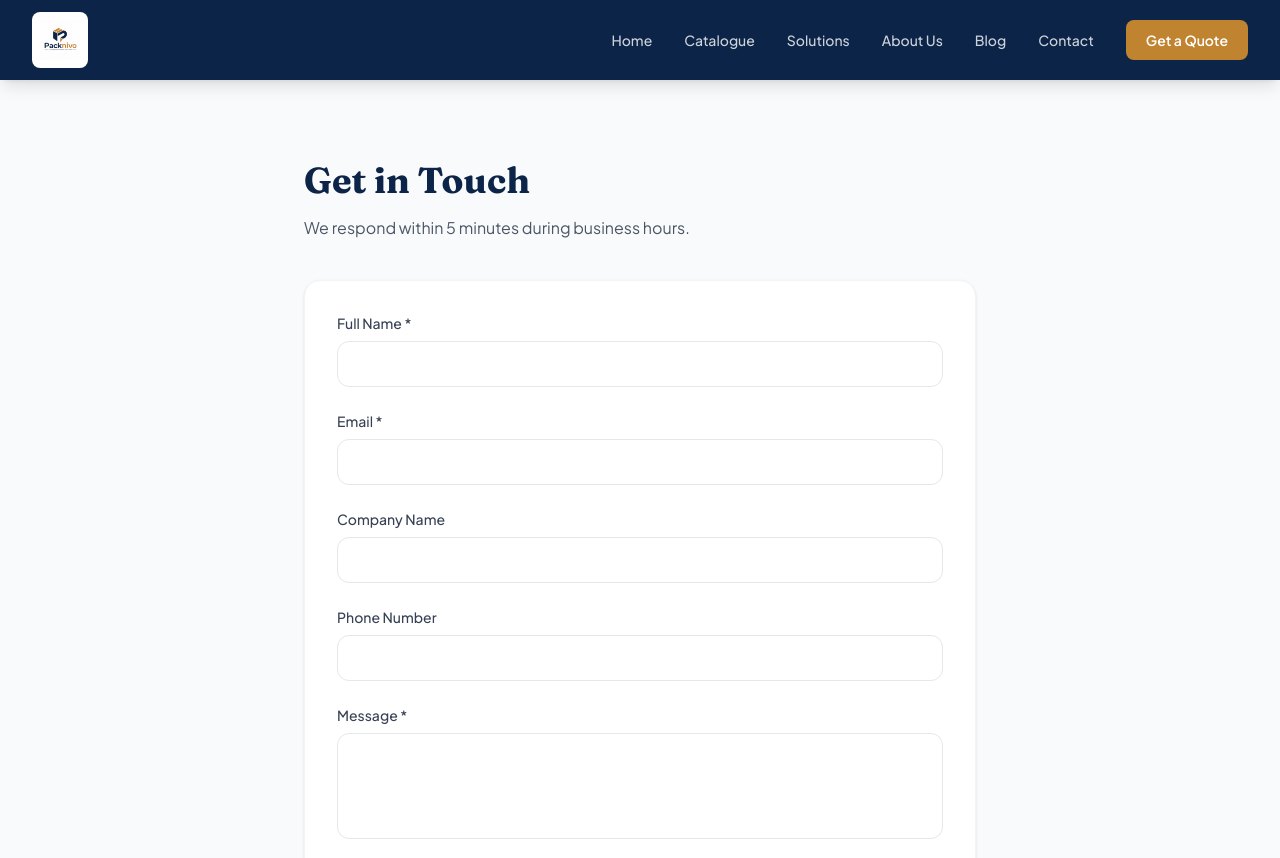
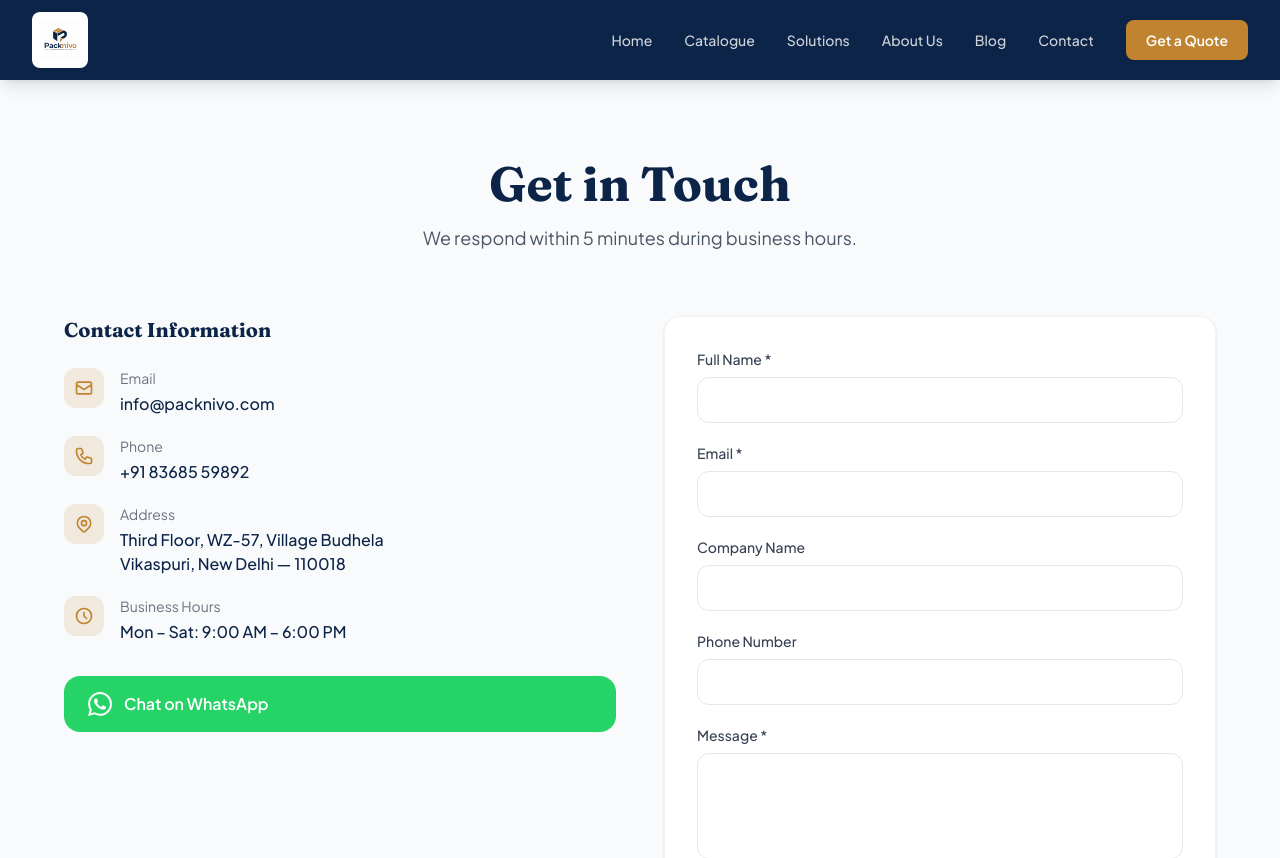
Before and after one commit to Packnivo/packnivo-website, a Next.js app: page /contact in a window 1280 px wide. Shown: the top 858 px of the page. Built offline with nearby package versions, Linux system fonts and the light colour scheme.

Commit message:
Rebuild contact page with two-column layout

```diff
--- a/app/contact/page.tsx
+++ b/app/contact/page.tsx
@@ -26,18 +26,90 @@
 
   return (
     <main className="min-h-screen bg-gray-50 py-20 px-4">
-      <div className="max-w-2xl mx-auto">
-        <h1 className="text-4xl font-bold mb-4" style={{ color: "#0C2448", fontFamily: "Fraunces, serif" }}>
+      <div className="max-w-6xl mx-auto">
+        <div className="text-center mb-16">
+          <h1 className="text-4xl md:text-5xl font-bold mb-4" style={{ color: "#0C2448", fontFamily: "Fraunces, serif" }}>
             Get in Touch
           </h1>
-        <p className="text-gray-600 mb-10">We respond within 5 minutes during business hours.</p>
+          <p className="text-gray-600 text-lg">We respond within 5 minutes during business hours.</p>
+        </div>
 
+        <div className="grid md:grid-cols-2 gap-12">
+          {/* Left — Contact Details */}
+          <div className="space-y-8">
+            <div>
+              <h2 className="text-xl font-bold mb-6" style={{ color: "#0C2448", fontFamily: "Fraunces, serif" }}>Contact Information</h2>
+              <div className="space-y-5">
+                <div className="flex items-start gap-4">
+                  <div className="w-10 h-10 rounded-xl flex items-center justify-center flex-shrink-0" style={{ backgroundColor: "rgba(192,132,48,0.15)" }}>
+                    <svg className="w-5 h-5" style={{ color: "#C08430" }} fill="none" stroke="currentColor" viewBox="0 0 24 24">
+                      <path strokeLinecap="round" strokeLinejoin="round" strokeWidth={2} d="M3 8l7.89 5.26a2 2 0 002.22 0L21 8M5 19h14a2 2 0 002-2V7a2 2 0 00-2-2H5a2 2 0 00-2 2v10a2 2 0 002 2z" />
+                    </svg>
+                  </div>
+                  <div>
+                    <p className="text-sm text-gray-500 mb-1">Email</p>
+                    <a href="mailto:info@packnivo.com" className="font-medium hover:underline" style={{ color: "#0C2448" }}>info@packnivo.com</a>
+                  </div>
+                </div>
+
+                <div className="flex items-start gap-4">
+                  <div className="w-10 h-10 rounded-xl flex items-center justify-center flex-shrink-0" style={{ backgroundColor: "rgba(192,132,48,0.15)" }}>
+                    <svg className="w-5 h-5" style={{ color: "#C08430" }} fill="none" stroke="currentColor" viewBox="0 0 24 24">
+                      <path strokeLinecap="round" strokeLinejoin="round" strokeWidth={2} d="M3 5a2 2 0 012-2h3.28a1 1 0 01.948.684l1.498 4.493a1 1 0 01-.502 1.21l-2.257 1.13a11.042 11.042 0 005.516 5.516l1.13-2.257a1 1 0 011.21-.502l4.493 1.498a1 1 0 01.684.949V19a2 2 0 01-2 2h-1C9.716 21 3 14.284 3 6V5z" />
+                    </svg>
+                  </div>
+                  <div>
+                    <p className="text-sm text-gray-500 mb-1">Phone</p>
+                    <a href="tel:+918368559892" className="font-medium hover:underline" style={{ color: "#0C2448" }}>+91 83685 59892</a>
+                  </div>
+                </div>
+
+                <div className="flex items-start gap-4">
+                  <div className="w-10 h-10 rounded-xl flex items-center justify-center flex-shrink-0" style={{ backgroundColor: "rgba(192,132,48,0.15)" }}>
+                    <svg className="w-5 h-5" style={{ color: "#C08430" }} fill="none" stroke="currentColor" viewBox="0 0 24 24">
+                      <path strokeLinecap="round" strokeLinejoin="round" strokeWidth={2} d="M17.657 16.657L13.414 20.9a1.998 1.998 0 01-2.827 0l-4.244-4.243a8 8 0 1111.314 0z" />
+                      <path strokeLinecap="round" strokeLinejoin="round" strokeWidth={2} d="M15 11a3 3 0 11-6 0 3 3 0 016 0z" />
+                    </svg>
+                  </div>
+                  <div>
+                    <p className="text-sm text-gray-500 mb-1">Address</p>
+                    <p className="font-medium" style={{ color: "#0C2448" }}>Third Floor, WZ-57, Village Budhela<br />Vikaspuri, New Delhi — 110018</p>
+                  </div>
+                </div>
+
+                <div className="flex items-start gap-4">
+                  <div className="w-10 h-10 rounded-xl flex items-center justify-center flex-shrink-0" style={{ backgroundColor: "rgba(192,132,48,0.15)" }}>
+                    <svg className="w-5 h-5" style={{ color: "#C08430" }} fill="none" stroke="currentColor" viewBox="0 0 24 24">
+                      <path strokeLinecap="round" strokeLinejoin="round" strokeWidth={2} d="M12 8v4l3 3m6-3a9 9 0 11-18 0 9 9 0 0118 0z" />
+                    </svg>
+                  </div>
+                  <div>
+                    <p className="text-sm text-gray-500 mb-1">Business Hours</p>
+                    <p className="font-medium" style={{ color: "#0C2448" }}>Mon – Sat: 9:00 AM – 6:00 PM</p>
+                  </div>
+                </div>
+              </div>
+            </div>
+
+            {/* WhatsApp CTA */}
+            <a href="https://wa.me/918368559892" target="_blank" rel="noopener noreferrer"
+              className="flex items-center gap-3 px-6 py-4 rounded-2xl font-semibold text-white transition-all hover:opacity-90"
+              style={{ backgroundColor: "#25D366" }}>
+              <svg className="w-6 h-6" fill="currentColor" viewBox="0 0 24 24">
+                <path d="M17.472 14.382c-.297-.149-1.758-.867-2.03-.967-.273-.099-.471-.148-.67.15-.197.297-.767.966-.94 1.164-.173.199-.347.223-.644.075-.297-.15-1.255-.463-2.39-1.475-.883-.788-1.48-1.761-1.653-2.059-.173-.297-.018-.458.13-.606.134-.133.298-.347.446-.52.149-.174.198-.298.298-.497.099-.198.05-.371-.025-.52-.075-.149-.669-1.612-.916-2.207-.242-.579-.487-.5-.669-.51-.173-.008-.371-.01-.57-.01-.198 0-.52.074-.792.372-.272.297-1.04 1.016-1.04 2.479 0 1.462 1.065 2.875 1.213 3.074.149.198 2.096 3.2 5.077 4.487.709.306 1.262.489 1.694.625.712.227 1.36.195 1.871.118.571-.085 1.758-.719 2.006-1.413.248-.694.248-1.289.173-1.413-.074-.124-.272-.198-.57-.347m-5.421 7.403h-.004a9.87 9.87 0 01-5.031-1.378l-.361-.214-3.741.982.998-3.648-.235-.374a9.86 9.86 0 01-1.51-5.26c.001-5.45 4.436-9.884 9.888-9.884 2.64 0 5.122 1.03 6.988 2.898a9.825 9.825 0 012.893 6.994c-.003 5.45-4.437 9.884-9.885 9.884m8.413-18.297A11.815 11.815 0 0012.05 0C5.495 0 .16 5.335.157 11.892c0 2.096.547 4.142 1.588 5.945L.057 24l6.305-1.654a11.882 11.882 0 005.683 1.448h.005c6.554 0 11.89-5.335 11.893-11.893a11.821 11.821 0 00-3.48-8.413z" />
+              </svg>
+              Chat on WhatsApp
+            </a>
+          </div>
+
+          {/* Right — Form */}
+          <div>
             {status === "success" ? (
               <div className="bg-green-50 border border-green-200 rounded-2xl p-8 text-center">
-            <p className="text-green-700 font-semibold text-lg">Message sent! We'll be in touch shortly.</p>
+                <p className="text-green-700 font-semibold text-lg">Message sent! We'll be in touch within 5 minutes.</p>
               </div>
             ) : (
-          <form onSubmit={handleSubmit} className="bg-white rounded-2xl p-8 border border-gray-100 shadow-sm space-y-6">
+              <form onSubmit={handleSubmit} className="bg-white rounded-2xl p-8 border border-gray-100 shadow-sm space-y-5">
                 {[
                   { key: "name", label: "Full Name", type: "text", required: true },
                   { key: "email", label: "Email", type: "email", required: true },
@@ -71,12 +143,14 @@
                   className="w-full py-4 rounded-xl font-semibold text-white transition-all hover:opacity-90 disabled:opacity-50"
                   style={{ backgroundColor: "#0C2448" }}
                 >
-              {status === "submitting" ? "Sending..." : "Send Message"}
+                  {status === "submitting" ? "Sending..." : "Send Enquiry"}
                 </button>
                 {status === "error" && <p className="text-red-500 text-sm text-center">Something went wrong. Please try again.</p>}
               </form>
             )}
           </div>
+        </div>
+      </div>
     </main>
   );
 }
```
Lines whose indentation alone changed are shown as unchanged.
